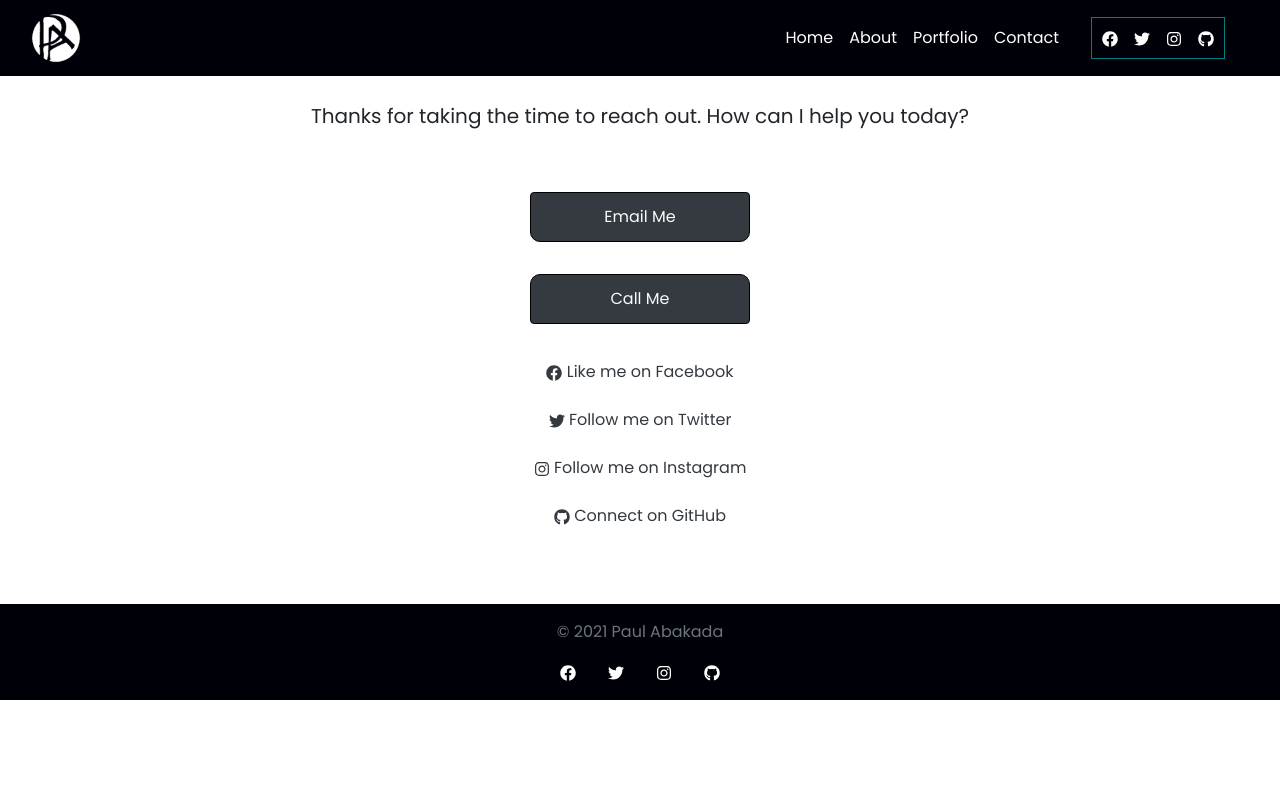
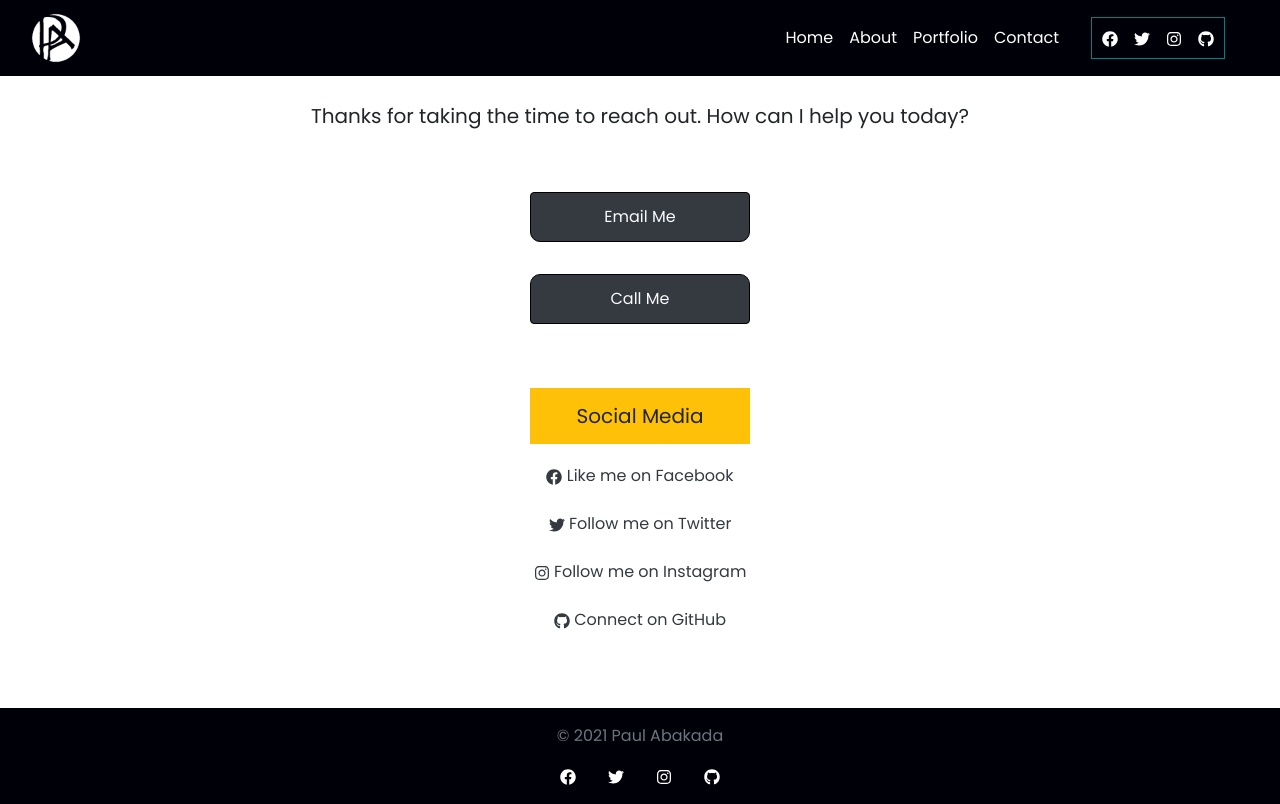
Before and after one commit to paulynson/portfolio, a React (Create React App) app: page /contact in a window 1280 px wide. Built offline with nearby package versions, Linux system fonts and the light colour scheme.

Commit message:
social contacts

```diff
--- a/src/pages/Contact.js
+++ b/src/pages/Contact.js
@@ -11,7 +11,8 @@ function Contact() {
 
              <div className="text-center">
             <h5 className="my-5">Thanks for taking the time to reach out. How can I help you today?</h5>
-            </div>
+                 </div>
+
 
 
 <div className="container d-flex align-items-center justify-content-center">
@@ -25,6 +26,8 @@ function Contact() {
 
 </ul>
 
+
+<h5 className="mt-5 bg-warning px-4 py-3">Social Media</h5>
 
 <div className="py-1 my-3"><a href="https://www.facebook.com/Abakadapaul/" target="-blank" rel="noreferrer" className="text-dark "> <FaFacebook /> Like me on Facebook </a> </div>
 <div className="py-1 my-3"><a href="https://twitter.com/Abakadapaul/" target="-blank" rel="noreferrer" className="text-dark "> <FaTwitter /> Follow me on Twitter </a> </div>
```
Also changed, not shown: 1 other file (tests, documents, lock files or other folders).
